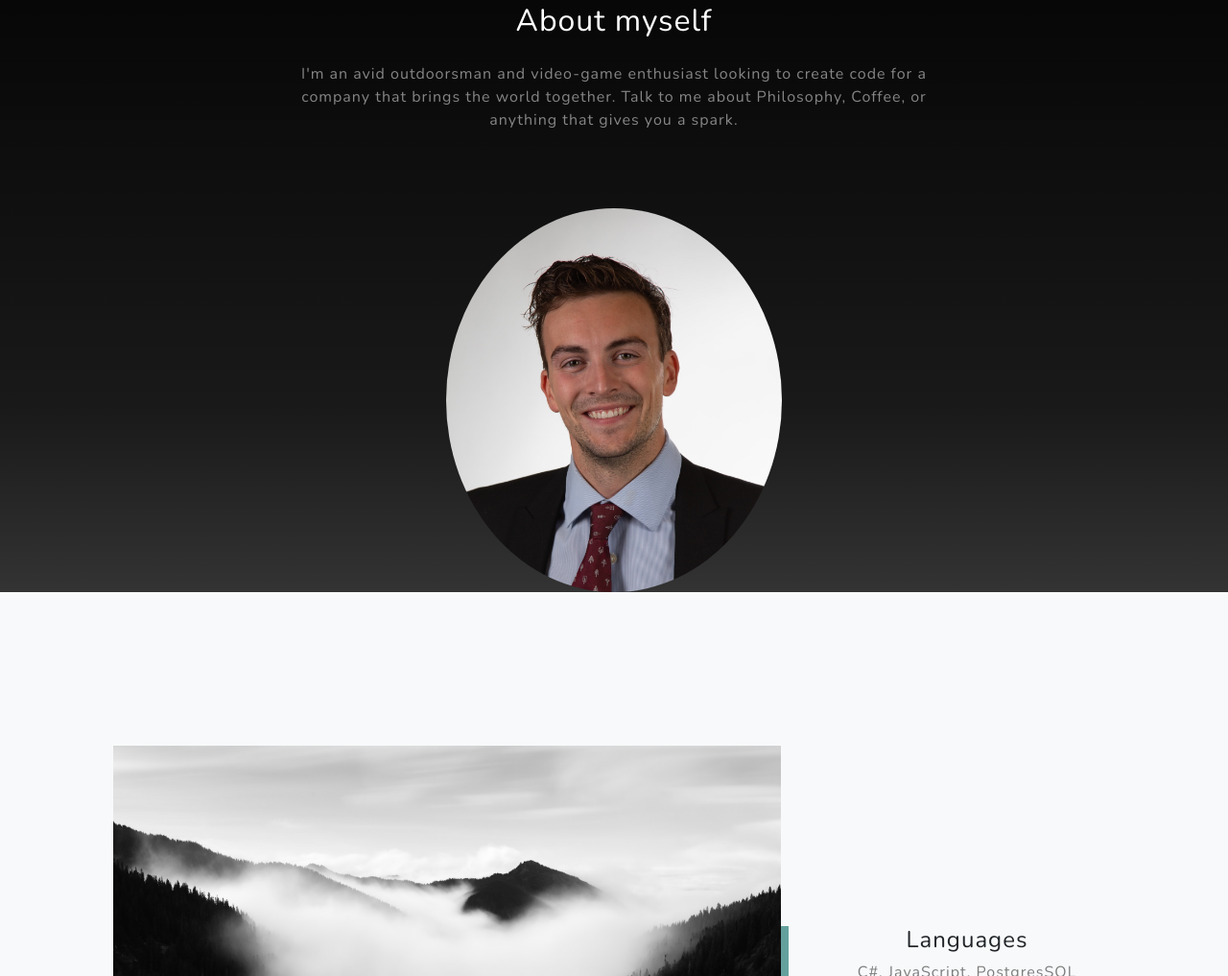
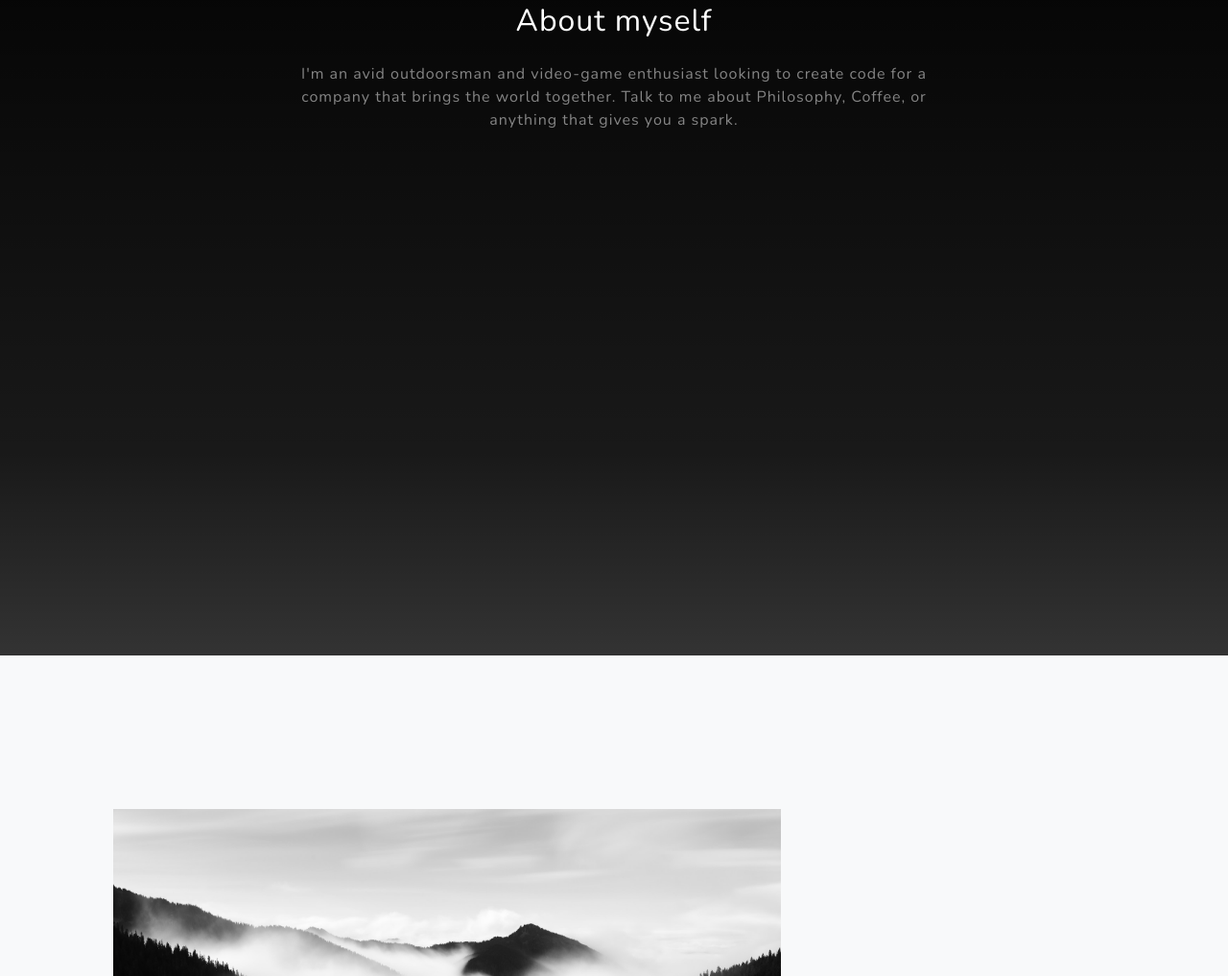
Before and after one commit to LucasHouska/Lucas-Houska-website, a plain HTML site: page index.html in a window 1280 px wide. Shown: the part 957-1974 px from the top of the page at 96% size. Drawn offline with nearby package versions, Linux system fonts and the light colour scheme.

Commit message:
reverted to no self img

```diff
--- a/index.html
+++ b/index.html
@@ -65,8 +65,8 @@
                     </p>
                 </div>
             </div>
-            <img id="img-self" src="assets/img/Luke's Headshot.jpg" alt="..." />
-            <!-- <div id="photo-replacement"> -->
+            <!-- <img id="img-self" src="assets/img/Luke's Headshot.jpg" alt="..." /> -->
+            <div id="photo-replacement">
 
             </div>
         </div>
```
